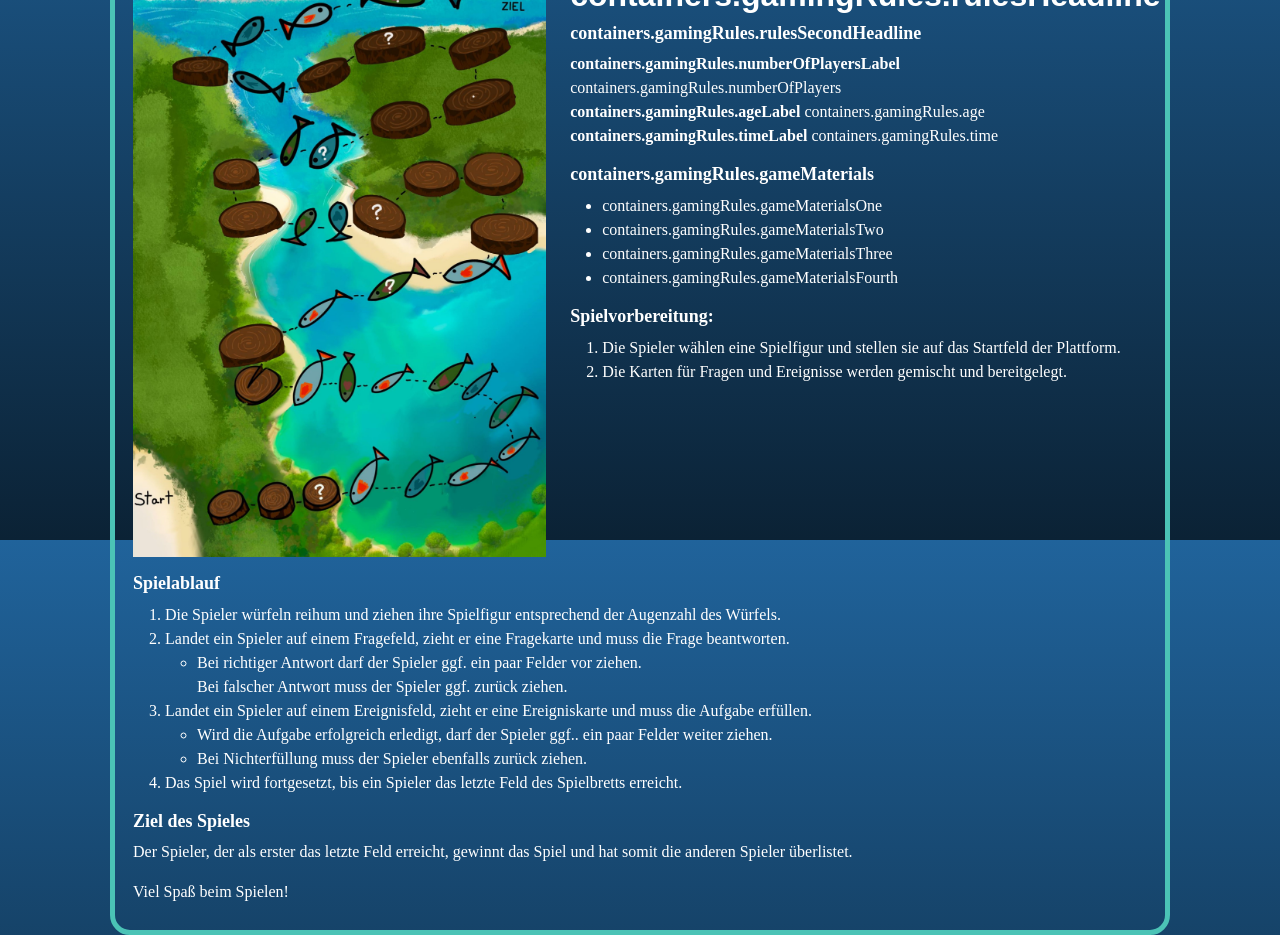
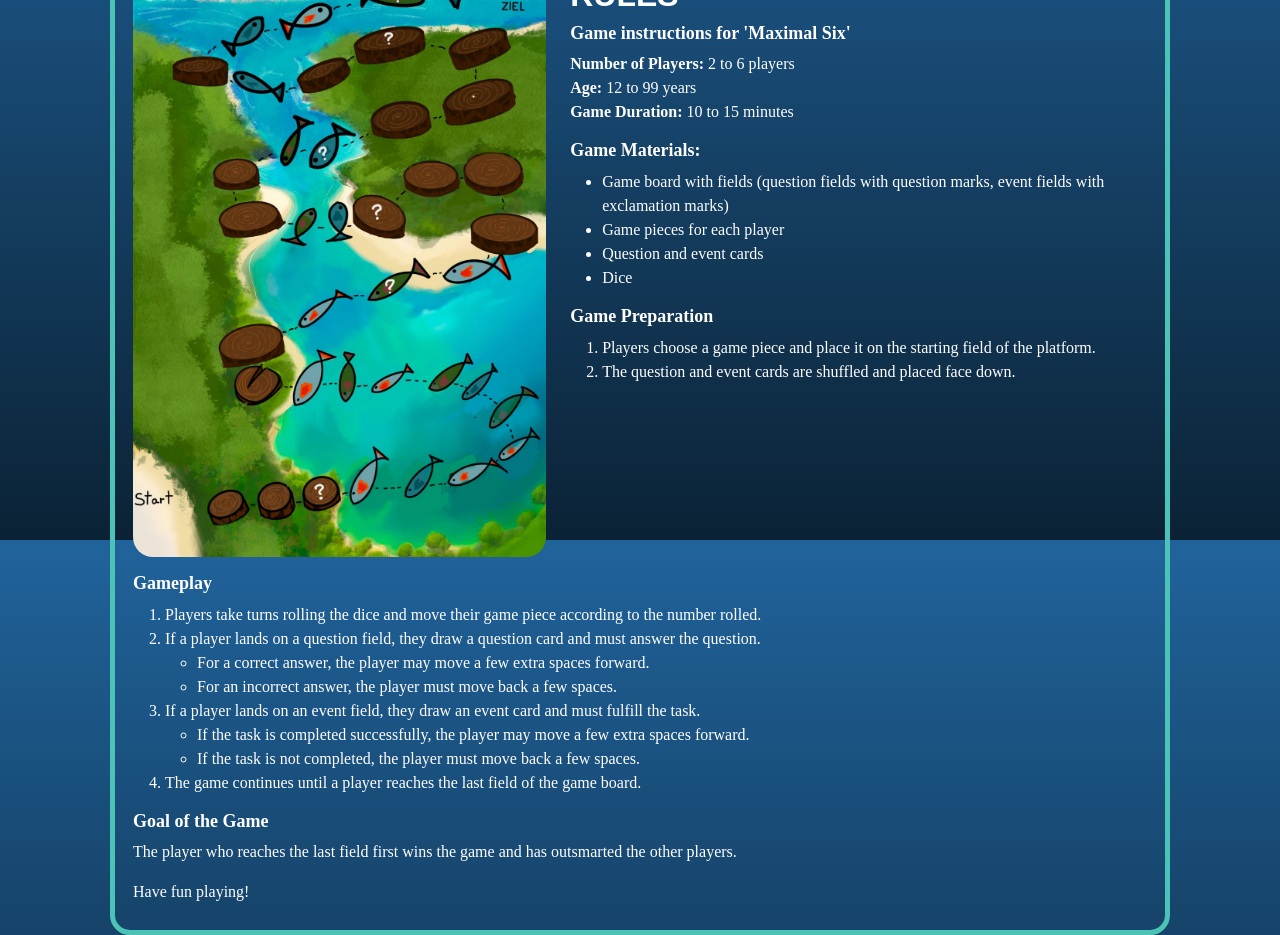
Before and after one commit to Doner-mit-alles/wirtschaft-live, a Vue app: page / in a window 1280 px wide. Shown: the part 1860-2795 px from the top of the page. Built offline with nearby package versions, Linux system fonts and the light colour scheme; a web font is replaced by a local one.

Commit message:
[31] add snippets to template

```diff
--- a/src/components/RulesContainer.vue
+++ b/src/components/RulesContainer.vue
@@ -1,4 +1,5 @@
-<script setup lang="ts"></script>
+<script setup lang="ts">
+</script>
 
 <template>
   <div class="row g-3 mb-4 rules-wrapper" id="gamingRules">
@@ -33,51 +34,56 @@
             {{ $t('containers.gamingRules.gameMaterialsFourth')}}
           </li>
         </ul>
-        <h6>Spielvorbereitung:</h6>
+        <h6>{{ $t('containers.gamingRules.gamePreparation')}}</h6>
         <ol>
           <li>
-            Die Spieler wählen eine Spielfigur und stellen sie auf das Startfeld der Plattform.
+            {{ $t('containers.gamingRules.gamePreparationContent1')}}
           </li>
-          <li>Die Karten für Fragen und Ereignisse werden gemischt und bereitgelegt.</li>
+          <li>
+            {{ $t('containers.gamingRules.gamePreparationContent2')}}
+          </li>
         </ol>
       </div>
     </div>
     <div class="col-12 text-white">
-      <h6>Spielablauf</h6>
+      <h6>{{ $t('containers.gamingRules.gameplayLabel')}}</h6>
       <ol>
         <li>
-          Die Spieler würfeln reihum und ziehen ihre Spielfigur entsprechend der Augenzahl des
-          Würfels.
+          {{ $t('containers.gamingRules.gameplayStep1')}}
         </li>
         <li>
-          Landet ein Spieler auf einem Fragefeld, zieht er eine Fragekarte und muss die Frage
-          beantworten.
+          {{ $t('containers.gamingRules.gameplayStep2')}}
           <ul>
-            <li>Bei richtiger Antwort darf der Spieler ggf. ein paar Felder vor ziehen.</li>
-            Bei falscher Antwort muss der Spieler ggf. zurück ziehen.
+            <li>
+              {{ $t('containers.gamingRules.gameplayStep2ConditionTrue')}}
+            </li>
+            <li>
+              {{ $t('containers.gamingRules.gameplayStep2ConditionFalse')}}
+            </li>
           </ul>
         </li>
         <li>
-          Landet ein Spieler auf einem Ereignisfeld, zieht er eine Ereigniskarte und muss die
-          Aufgabe erfüllen.
+          {{ $t('containers.gamingRules.gameplayStep3')}}
           <ul>
             <li>
-              Wird die Aufgabe erfolgreich erledigt, darf der Spieler ggf.. ein paar Felder weiter
-              ziehen.
+              {{ $t('containers.gamingRules.gameplayStep3ConditionTrue')}}
             </li>
-            <li>Bei Nichterfüllung muss der Spieler ebenfalls zurück ziehen.</li>
+            <li>
+              {{ $t('containers.gamingRules.gameplayStep3ConditionFalse')}}
+            </li>
           </ul>
         </li>
         <li>
-          Das Spiel wird fortgesetzt, bis ein Spieler das letzte Feld des Spielbretts erreicht.
+          {{ $t('containers.gamingRules.gameplayStep4')}}
         </li>
       </ol>
-      <h6>Ziel des Spieles</h6>
+      <h6>{{ $t('containers.gamingRules.gameGoalLabel')}}</h6>
       <p>
-        Der Spieler, der als erster das letzte Feld erreicht, gewinnt das Spiel und hat somit die
-        anderen Spieler überlistet.
+        {{ $t('containers.gamingRules.gameGoal')}}
       </p>
-      <p>Viel Spaß beim Spielen!</p>
+      <p>
+        {{ $t('containers.gamingRules.notice')}}
+      </p>
     </div>
   </div>
 </template>
@@ -93,4 +99,8 @@
 .rules-content {
   background-color: transparent;
 }
+
+img {
+  border-radius: 20px;
+}
 </style>
--- a/src/locales/de.json
+++ b/src/locales/de.json
@@ -38,7 +38,22 @@
       "gameMaterialsOne": "Spielbrett mit Feldern (Fragefelder mit Fragezeichen, Ereignisfelder mit Ausrufezeichen)",
       "gameMaterialsTwo": "Spielfiguren für jeden Spieler",
       "gameMaterialsThree": "Fragen- und Ereigniskarten",
-      "gameMaterialsFourth": "Würfel"
+      "gameMaterialsFourth": "Würfel",
+      "gamePreparation": "Spielvorbereitung",
+      "gamePreparationContent1": "Die Spieler wählen eine Spielfigur und stellen sie auf das Startfeld der Plattform.",
+      "gamePreparationContent2": "Die Karten für Fragen und Ereignisse werden gemischt und bereitgelegt.",
+      "gameplayLabel": "Spielablauf",
+      "gameplayStep1": "Die Spieler würfeln reihum und ziehen ihre Spielfigur entsprechend der Augenzahl des Würfels.",
+      "gameplayStep2": "Landet ein Spieler auf einem Fragefeld, zieht er eine Fragekarte und muss die Frage beantworten.",
+      "gameplayStep2ConditionTrue": "Bei richtiger Antwort darf der Spieler ggf. ein paar Felder vor ziehen.",
+      "gameplayStep2ConditionFalse": "Bei falscher Antwort muss der Spieler ggf. zurück ziehen.",
+      "gameplayStep3": "Landet ein Spieler auf einem Ereignisfeld, zieht er eine Ereigniskarte und muss die Aufgabe erfüllen.",
+      "gameplayStep3ConditionTrue": "Wird die Aufgabe erfolgreich erledigt, darf der Spieler ggf. ein paar Felder weiterziehen.",
+      "gameplayStep3ConditionFalse": "Bei Nichterfüllung muss der Spieler ebenfalls zurück ziehen.",
+      "gameplayStep4": "Das Spiel wird fortgesetzt, bis ein Spieler das letzte Feld des Spielbretts erreicht.",
+      "gameGoalLabel": "Ziel des Spieles",
+      "gameGoal": "Der Spieler, der als erster das letzte Feld erreicht, gewinnt das Spiel und hat somit die anderen Spieler überlistet.",
+      "notice": "Viel Spaß beim Spielen!"
     }
   }
 }
--- a/src/locales/en.json
+++ b/src/locales/en.json
@@ -23,6 +23,37 @@
     },
     "headline": {
       "content": "A student-run business from BBS 1 Lüneburg with <span>extra value</span>"
+    },
+    "gamingRules": {
+      "imageAltText": "Image showing the game board with logs and water fields marked with fish. The game board goes from start to finish.",
+      "rulesHeadline": "RULES",
+      "rulesSecondHeadline": "Game instructions for 'Maximal Six'",
+      "age": "12 to 99 years",
+      "ageLabel": "Age:",
+      "time": "10 to 15 minutes",
+      "timeLabel": "Game Duration:",
+      "numberOfPlayers": "2 to 6 players",
+      "numberOfPlayersLabel": "Number of Players:",
+      "gameMaterials": "Game Materials:",
+      "gameMaterialsOne": "Game board with fields (question fields with question marks, event fields with exclamation marks)",
+      "gameMaterialsTwo": "Game pieces for each player",
+      "gameMaterialsThree": "Question and event cards",
+      "gameMaterialsFourth": "Dice",
+      "gamePreparation": "Game Preparation",
+      "gamePreparationContent1": "Players choose a game piece and place it on the starting field of the platform.",
+      "gamePreparationContent2": "The question and event cards are shuffled and placed face down.",
+      "gameplayLabel": "Gameplay",
+      "gameplayStep1": "Players take turns rolling the dice and move their game piece according to the number rolled.",
+      "gameplayStep2": "If a player lands on a question field, they draw a question card and must answer the question.",
+      "gameplayStep2ConditionTrue": "For a correct answer, the player may move a few extra spaces forward.",
+      "gameplayStep2ConditionFalse": "For an incorrect answer, the player must move back a few spaces.",
+      "gameplayStep3": "If a player lands on an event field, they draw an event card and must fulfill the task.",
+      "gameplayStep3ConditionTrue": "If the task is completed successfully, the player may move a few extra spaces forward.",
+      "gameplayStep3ConditionFalse": "If the task is not completed, the player must move back a few spaces.",
+      "gameplayStep4": "The game continues until a player reaches the last field of the game board.",
+      "gameGoalLabel": "Goal of the Game",
+      "gameGoal": "The player who reaches the last field first wins the game and has outsmarted the other players.",
+      "notice": "Have fun playing!"
     }
   }
 }
```
